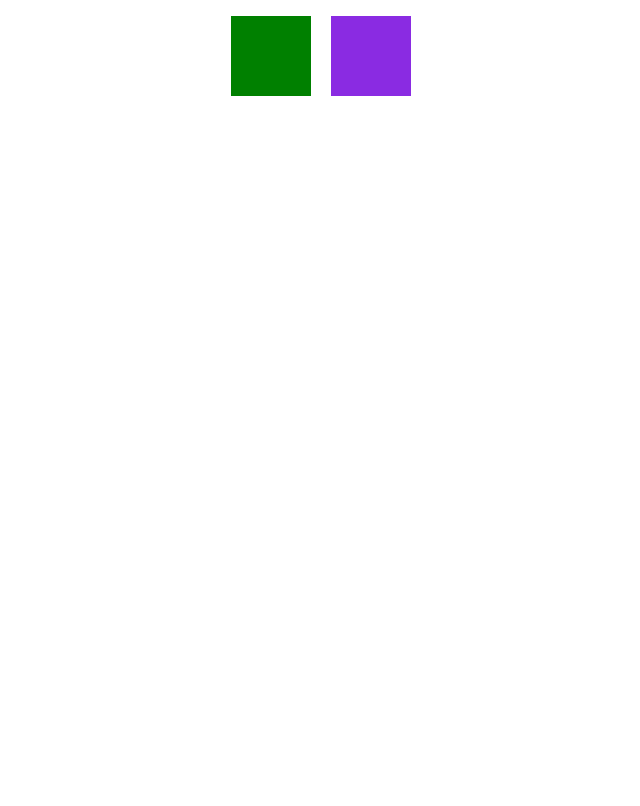
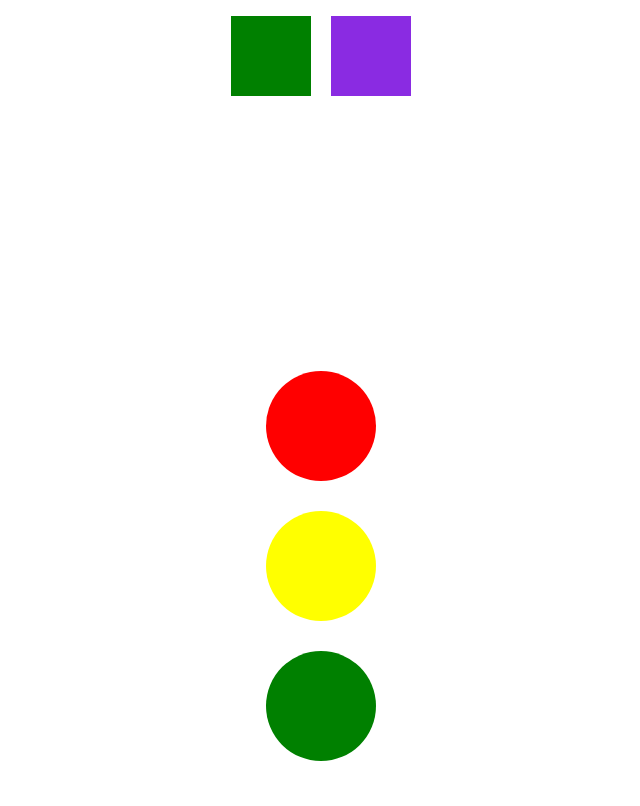
Before and after one commit to Murilow00/progresso-HTML, a plain HTML site: page pages/atividades.html in a window 1280 px wide. Shown: the part 354-1160 px from the top of the page, without its empty margins (319-959 px from the left). Before the commit the page ends 800 px from the top, so only its background shows below. Drawn offline with Linux system fonts and the light colour scheme.

Commit message:
Finaliza atividade 03

```diff
--- a/assets/styles/atvidades.css
+++ b/assets/styles/atvidades.css
@@ -43,3 +43,28 @@
 .roxo {
     background-color: blueviolet;
 }
+
+.semaforo{
+    display: flex;
+    justify-content: center;
+    align-items: center;
+    height: 500px;
+    gap: 20px;
+}
+
+.circulo{
+    width: 110px;
+    height: 110px;
+    border-radius: 60%;
+    align-items: center;
+    align-content:center;
+    margin: 30px auto 10px;
+
+}
+
+.vermelho{
+    background-color: red;
+}
+.amarelo {
+    background-color: yellow;
+}
--- a/pages/atividades.html
+++ b/pages/atividades.html
@@ -13,5 +13,13 @@
     <div class="quadrado roxo"></div>
     </div>
 
+    <div class="semaforo">
+        <ul>
+        <div class="vermelho circulo" ></div>
+        <div class=" amarelo circulo"></div>
+        <div class=" verde circulo"></div>
+        </ul>
+    </div>
+
   </body>
   </html>
```
